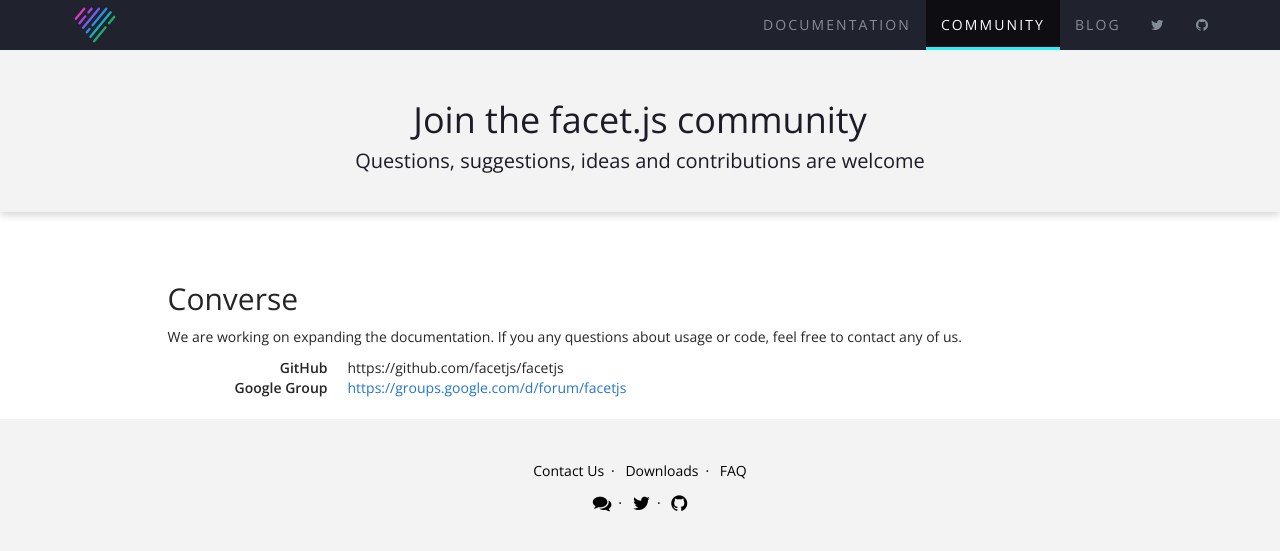
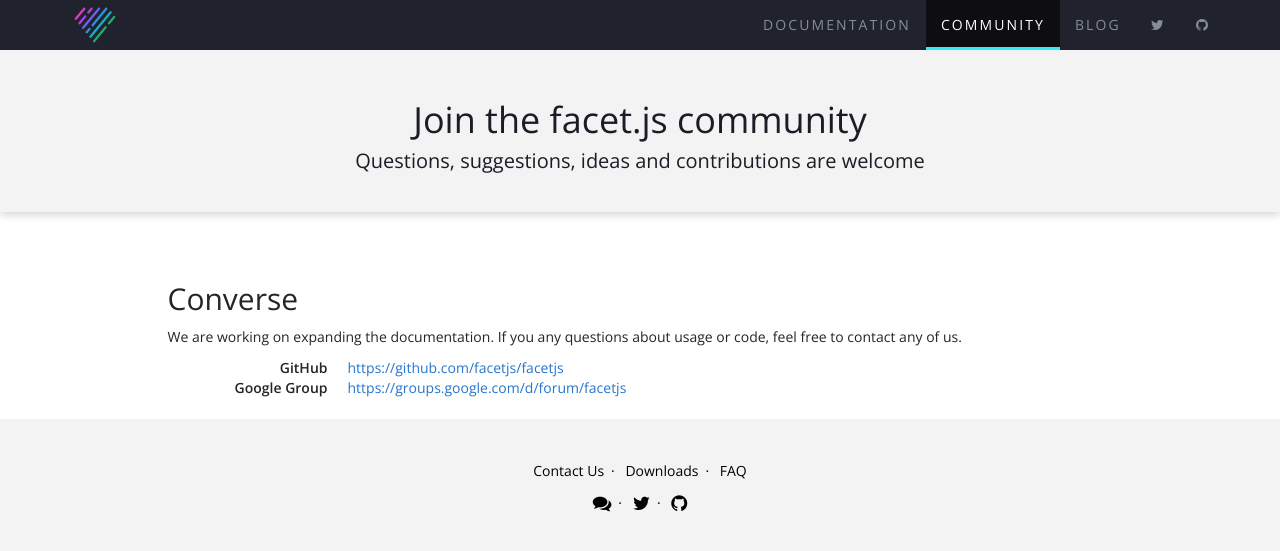
Before and after one commit to smartpcr/facetjs.github.io, a Jekyll site: the page built from community.html, in a window 1280 px wide. Shown: the top 551 px of the page. Built offline with Jekyll 4.4.1, drawn with Linux system fonts in a browser that asks for light colours; nearby versions of some CDN libraries; Markdown is read by kramdown in place of the engine named in the settings.

Commit message:
Making github link a live one

```diff
--- a/community.html
+++ b/community.html
@@ -23,7 +23,7 @@
         <dd>facet-development@googlegroups.com</dd>
         -->
         <dt>GitHub</dt>
-        <dd>{{site.data.contact.github}}</dd>
+        <dd><a href="{{site.data.contact.github}}">https://github.com/facetjs/facetjs</a></dd>
         <dt>Google Group</dt>
         <dd><a href="{{site.data.contact.forum}}">https://groups.google.com/d/forum/facetjs</a></dd>
         <!-- <dt>IRC</dt><dd><code>#facetjs</code> on irc.freenode.net.</dd> -->
```
